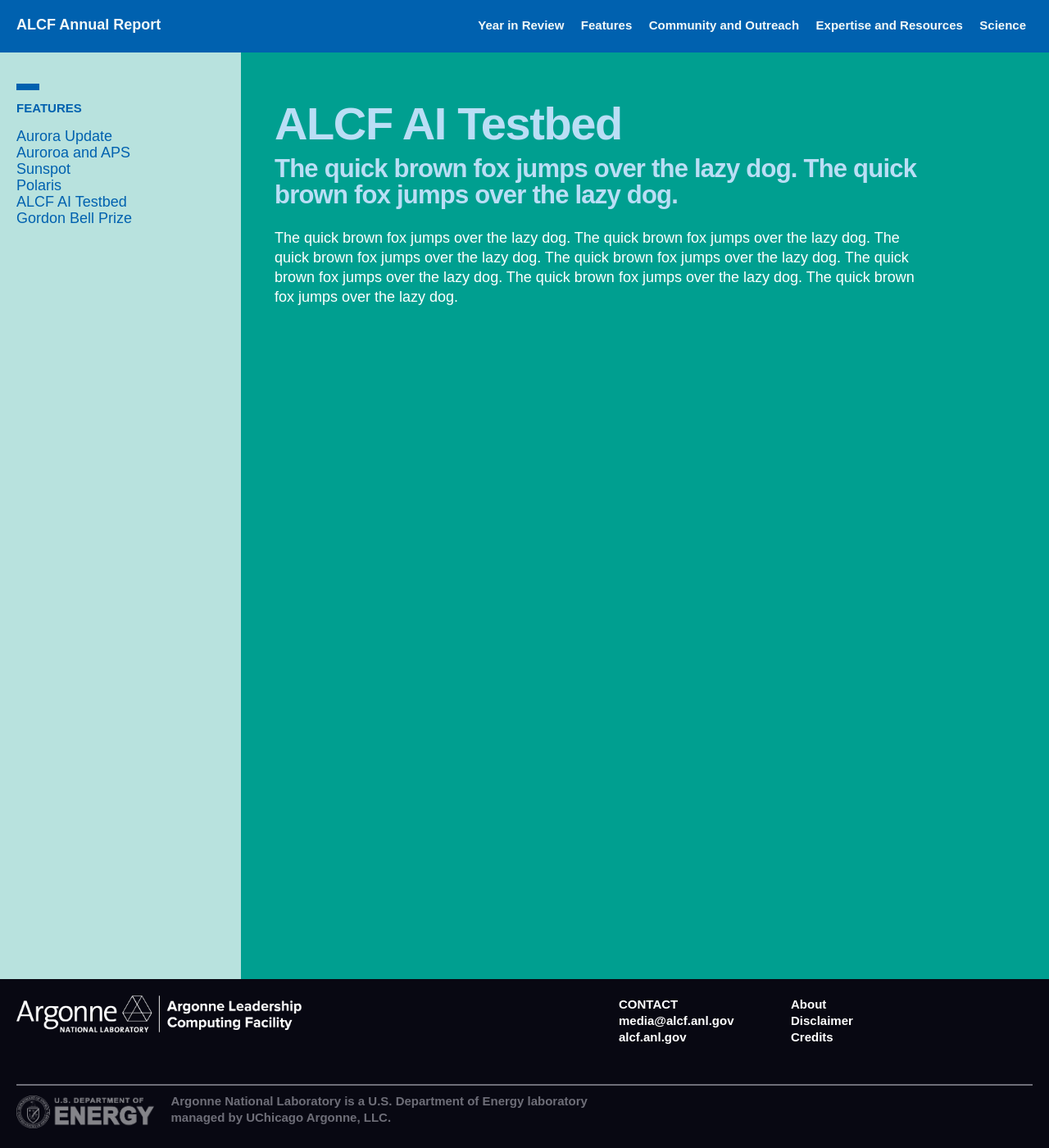
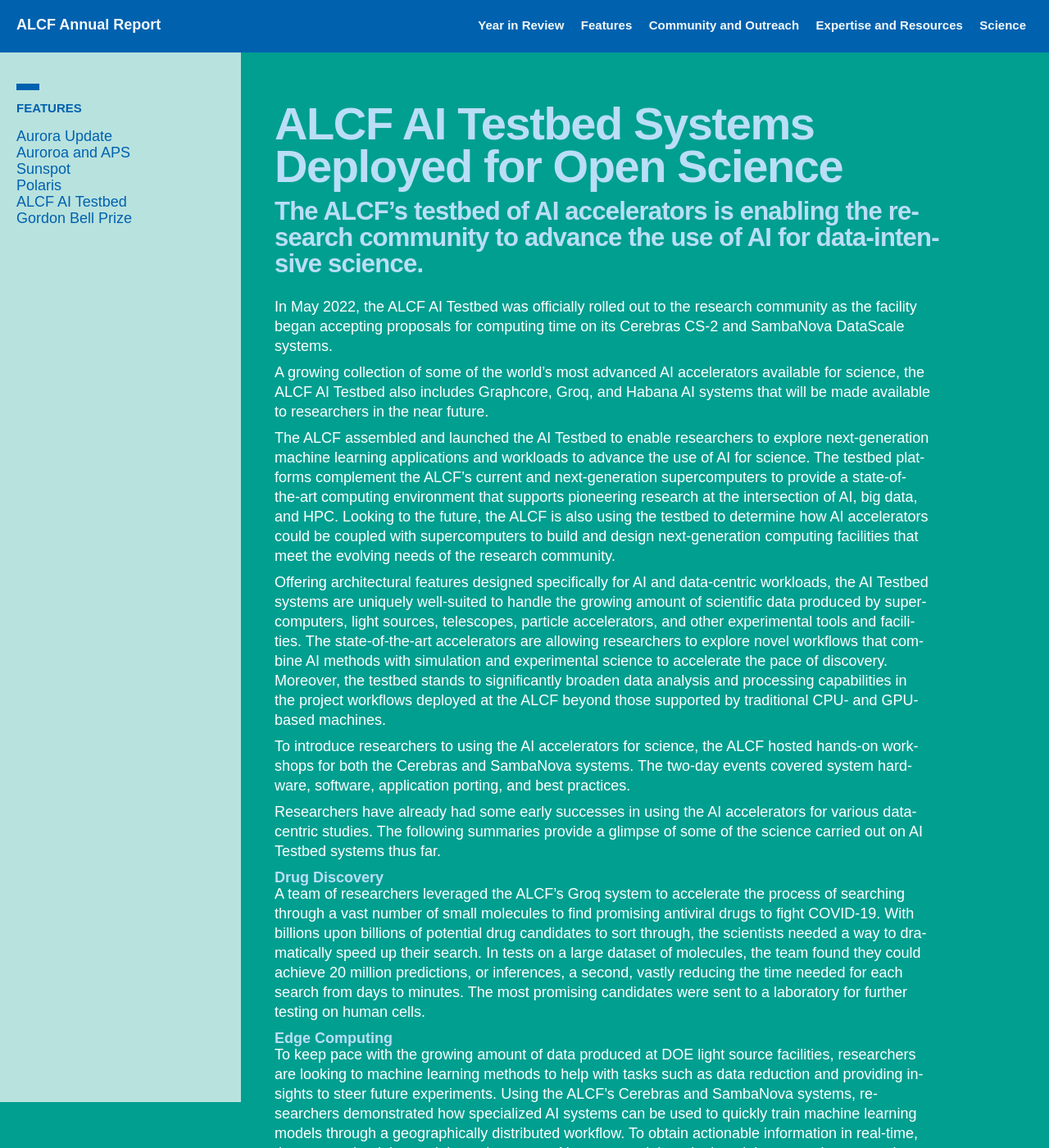
Before and after one commit to sbx-bnagle/ALCF-AR2022, a Jekyll site: the page built from 02_features/alcf-ai-testbed.md, in a window 1280 px wide and 1400 px high. Shown: the whole window at 82% size. Built offline with Jekyll 4.4.1, drawn with Linux system fonts in a browser that asks for light colours; some web fonts are replaced; some of the changed text lies outside the part shown.

Commit message:
added ai testbed content

```diff
--- a/02_features/alcf-ai-testbed.md
+++ b/02_features/alcf-ai-testbed.md
@@ -4,10 +4,35 @@
 theme: green
 permalink: /features/alcf-ai-testbed
 
-title: ALCF AI Testbed
+title: ALCF AI Testbed Systems Deployed for Open Science
 img: fpo.jpg
-intro: "The quick brown fox jumps over the lazy dog. The quick brown fox jumps over the lazy dog."
+intro: "The ALCF’s testbed of AI accelerators is enabling the research community to advance the use of AI for data-intensive science."
 ---
 
+In May 2022, the ALCF AI Testbed was officially rolled out to the research community as the facility began accepting proposals for computing time on its Cerebras CS-2 and SambaNova DataScale systems.
 
-The quick brown fox jumps over the lazy dog. The quick brown fox jumps over the lazy dog. The quick brown fox jumps over the lazy dog. The quick brown fox jumps over the lazy dog. The quick brown fox jumps over the lazy dog. The quick brown fox jumps over the lazy dog. The quick brown fox jumps over the lazy dog.
+A growing collection of some of the world’s most advanced AI accelerators available for science, the ALCF AI Testbed also includes Graphcore, Groq, and Habana AI systems that will be made available to researchers in the near future.
+
+The ALCF assembled and launched the AI Testbed to enable researchers to explore next-generation machine learning applications and workloads to advance the use of AI for science. The testbed platforms complement the ALCF’s current and next-generation supercomputers to
+provide a state-of-the-art computing environment that supports pioneering research at the intersection of AI, big data, and HPC. Looking to the future, the ALCF is also using the testbed to determine how AI accelerators could be coupled with supercomputers to build and design next-generation computing facilities that meet the evolving needs of the research community.
+
+Offering architectural features designed specifically for AI and data-centric workloads, the AI Testbed systems are uniquely well-suited to handle the growing amount of scientific data produced by supercomputers, light sources, telescopes, particle accelerators, and other
+experimental tools and facilities. The state-of-the-art accelerators are allowing researchers to explore novel workflows that combine AI methods with simulation and experimental science to accelerate the pace of discovery. Moreover, the testbed stands to significantly broaden data analysis and processing capabilities in the project workflows deployed at the ALCF beyond those supported by traditional CPU- and GPU-based machines.
+
+To introduce researchers to using the AI accelerators for science, the ALCF hosted hands-on workshops for both the Cerebras and SambaNova systems. The two-day events covered system hardware, software, application porting, and best practices.
+
+Researchers have already had some early successes in using the AI accelerators for various data-centric studies. The following summaries provide a glimpse of some of the science carried out on AI Testbed systems thus far.
+
+## Drug Discovery
+A team of researchers leveraged the ALCF’s Groq system to accelerate the process of searching through a vast number of small molecules to find promising antiviral drugs to fight COVID-19. With billions upon billions of potential drug candidates to sort through, the scientists needed a way to dramatically speed up their search. In tests on a large dataset of molecules, the team found they could achieve 20 million predictions, or inferences, a second, vastly reducing the time needed for each search from days to minutes. The most promising candidates were sent to a laboratory for further testing on human cells.
+
+## Edge Computing
+To keep pace with the growing amount of data produced at DOE light source facilities, researchers are looking to machine learning methods to help with tasks such as data
+reduction and providing insights to steer future experiments. Using the ALCF’s Cerebras and SambaNova systems, researchers demonstrated how specialized AI systems can be used to quickly train machine learning models through a geographically distributed workflow. To obtain actionable information in real-time, the team trained the models on the remote AI system and then deployed them on edge computing devices near the experimental data source.
+
+## Fusion Energy
+As part of an effort to improve predictive capabilities for fusion energy research, researchers turned to the ALCF’s Groq system to accelerate the performance of deep learning models used to investigate fusion control in real time. The Groq system’s architecture ensured fixed,
+predictable compute times for a key phase of deep learning (inference) that would vary in duration if carried out on CPU- and GPU-driven machines. Ultimately, the researchers aim to develop a workflow that leverages AI and exascale computing power for training and inference tasks that will advance fusion energy research.
+
+## Neutrino Physics
+To improve the neutrino signal efficiency, scientists use image segmentation to tag each input pixel as one of three classes: cosmic-induced, neutrino-induced, or background noise. Deep learning has been a useful tool for accelerating this classic image segmentation task, but it has been limited by the image size that available GPU-based platforms can efficiently train on. Leveraging the ALCF’s SambaNova system, researchers were able to improve this method to establish a new state-of-the art accuracy level of 90.23% using images at their original resolution without the need to downsample. Their work demonstrates capabilities that can be used to advance model quality for a variety of important and challenging image processing problems.
```
Also changed, not shown: 1 other file.
